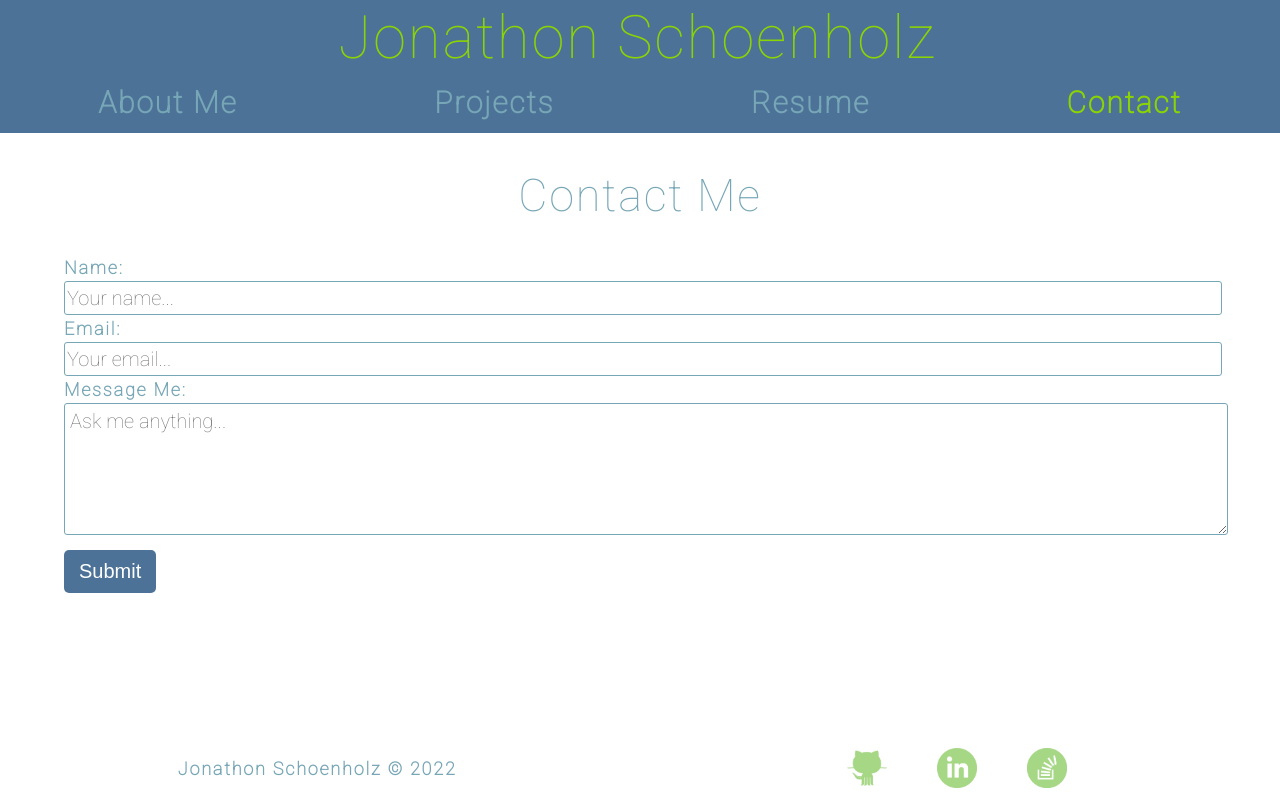
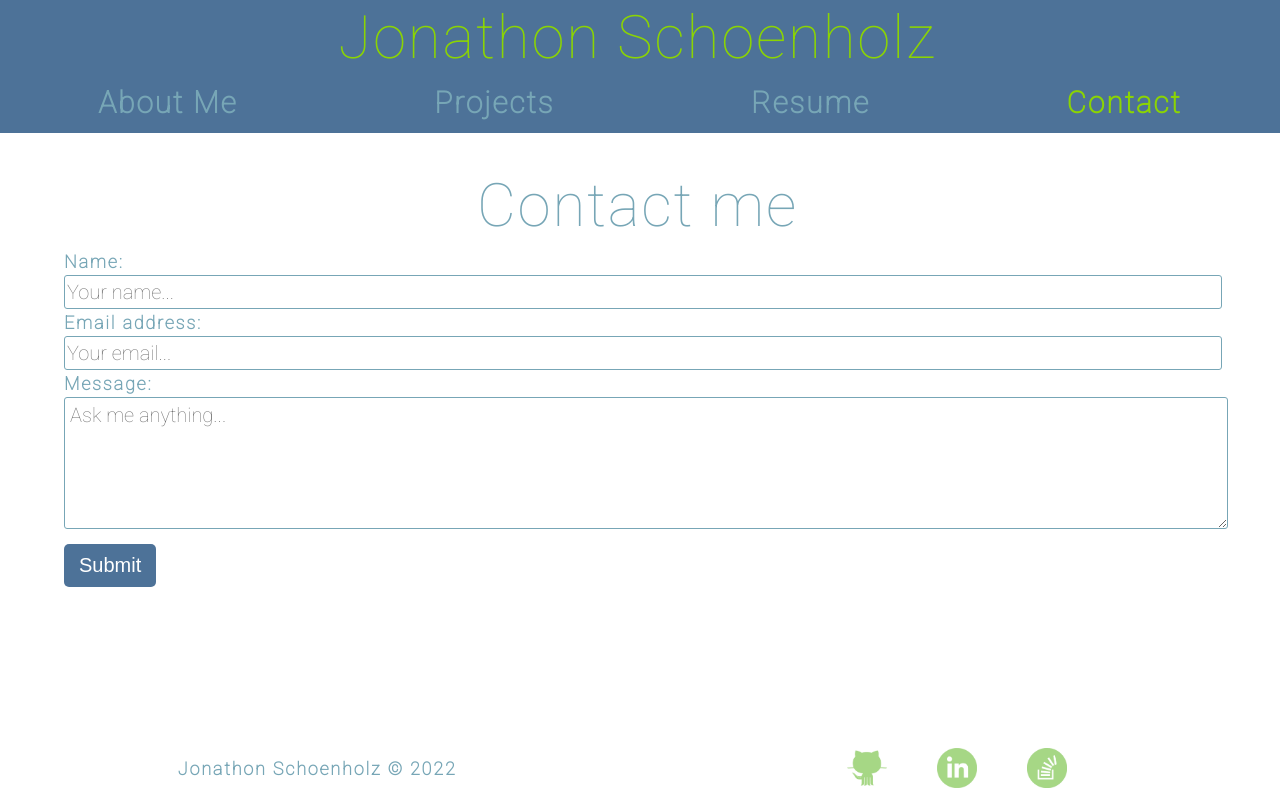
Before and after one commit to Synui/react-to-me, a React (Create React App) app: page / in a window 1280 px wide. Both pictures are taken after a click on the item "Contact". Built offline with nearby package versions, Linux system fonts and the light colour scheme.

Commit message:
Contact updated

```diff
--- a/src/components/Pages/Contact/index.js
+++ b/src/components/Pages/Contact/index.js
@@ -1,28 +1,83 @@
-import React from 'react';
+import React, { useState } from 'react';
+import { validateEmail } from '../../../utils/helper';
 
 function Contact() {
+    const [formState, setFormState] = useState({
+        name: '',
+        email: '',
+        message: ''
+    });
+
+    const [errorMessage, setErrorMessage] = useState('');
+
+    const { name, email, message } = formState;
+
+    function handleChange(e) {
+        // This conditional statement says if the <input> is email, then validate the value of that input field with the validateEmail function and assign its return to isValid
+        if (e.target.name === 'email') {
+            const isValid = validateEmail(e.target.value);
+            console.log(isValid);
+            // isValid conditional statement
+            if (!isValid) {
+                setErrorMessage('Your email is invalid.');
+            } else {
+                if (!e.target.value.length) {
+                    setErrorMessage(`${e.target.name} is required.`);
+                } else {
+                    setErrorMessage('');
+                }
+            }
+        }
+        // The name property of target actually refers to the name attribute of the form element.
+        // This attribute value matches the property names of formState (name, email, and message) and allows us to use [ ] to create dynamic property names.
+        if (!errorMessage) {
+            setFormState({ ...formState, [e.target.name]: e.target.value });
+        }
+        // console.log('errorMessage', errorMessage);
+    };
+    // console.log(formState) is located outside the handleChange function declaration
+    // because the asynchronous nature of the setFormState function will cause the console.log placed in the function body of handleChange to appear delayed in its ability to sync
+    // console.log(formState);
+
+    // front-end purposes only
+    function handleSubmit(e) {
+        e.preventDefault();
+        console.log(formState);
+    };
+
     return (
-        <div className='contact-me'>
-            <h2>Contact Me</h2>
+        <section>
+            <h1 data-testid="h1tag">Contact me</h1>
+            <form id="contact-form" onSubmit={handleSubmit}>
+                {/* name input */}
                 <div>
-                <form className='contact-form'>
+                    <label htmlFor="name" className='contact-form-label'>Name:</label>
+                    <input type="text" id='name' defaultValue={name} onBlur={handleChange} name="name" placeholder='Your name...' />
+                </div>
+                {/* email input */}
                 <div>
-                        <label className='contact-form-label' htmlFor='name'>Name:</label>
-                        <input type='text' id='name' name='name' placeholder='Your name...' />
+                    <label htmlFor="email" className='contact-form-label'>Email address:</label>
+                    <input type="email" id='email' defaultValue={email} name="email" onBlur={handleChange} placeholder='Your email...' />
                 </div>
+                {/* message text area */}
                 <div>
-                        <label className='contact-form-label' htmlFor='email'>Email:</label>
-                        <input type='email' id='email' name='lastname' placeholder='Your email...' />
+                    <label htmlFor="message" className='contact-form-label'>Message:</label>
+                    <textarea name="message" id='message' defaultValue={message} onBlur={handleChange} rows="5" placeholder='Ask me anything...' />
                 </div>
+                {/* Same as a conditional "if" statement.
+                If errorMessage has a truthy value, the <div> block will render.
+                If errorMessage doesn't have an error message, the following <div> block doesn't render.
+                The && operator—known as the AND operator—is being used here as a short circuit.
+                If the first value resolves to true, the second expression is evaluated.*/}
+                {errorMessage && (
                     <div>
-                        <label className='contact-form-label' htmlFor='message'>Message Me:</label>
-                        <textarea id='message' name='message' placeholder='Ask me anything...'></textarea>
+                        <p className="error-text">{errorMessage}</p>
                     </div>
-                    <button type='submit' className='submit'>Submit</button>
+                )}
+                <button type="submit" data-testid="button">Submit</button>
             </form>
-            </div>
-        </div>
-    )
+        </section>
+    );
 }
 
 export default Contact;
--- a/src/index.css
+++ b/src/index.css
@@ -267,6 +267,11 @@ button[disabled] {
   opacity: 0.8;
 }
 
+.error-text {
+  color: rgb(233, 76, 76);
+  font-weight: bold;
+}
+
 @media only screen and (max-width: 604px) {
   h1 {
     font-size: 45px;
@@ -408,8 +413,4 @@ button[disabled] {
     height: 15px;
     width: 15px;
   }
-
-  @media only screen and (max-width: 342px) {
-
-  }
 }
--- /dev/null
+++ b/src/utils/helper.js
@@ -0,0 +1,4 @@
+export function validateEmail(email) {
+    var re = /^(([^<>()[\]\\.,;:\s@"]+(\.[^<>()[\]\\.,;:\s@"]+)*)|(".+"))@((\[[0-9]{1,3}\.[0-9]{1,3}\.[0-9]{1,3}\.[0-9]{1,3}\])|(([a-zA-Z\-0-9]+\.)+[a-zA-Z]{2,}))$/;
+    return re.test(String(email).toLowerCase());
+  }
```
Lines whose indentation alone changed are shown as unchanged.
